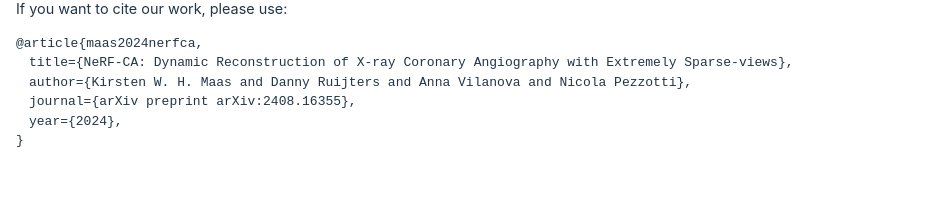
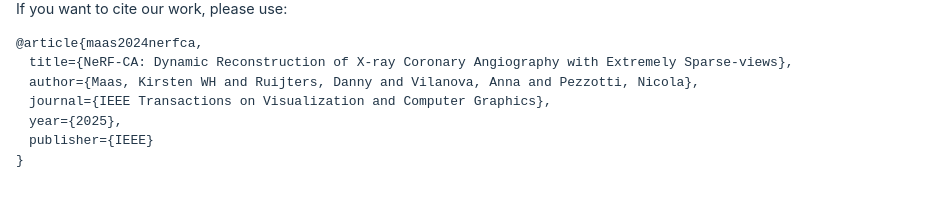
Before and after one commit to kirstenmaas/nerfca, a React (Vite) app: page / in a window 1280 px wide. Shown: the part 2878-3079 px from the top of the page, without its empty margins (0-931 px from the left). Built offline with nearby package versions, Linux system fonts and the light colour scheme.

Commit message:
Update citation

```diff
--- a/src/App.jsx
+++ b/src/App.jsx
@@ -93,9 +93,10 @@ function App() {
           <code>
             <div>{"@article{maas2024nerfca,"}</div>
             <div style={{ margin: '0 0 0 1em'}}> {"title={NeRF-CA: Dynamic Reconstruction of X-ray Coronary Angiography with Extremely Sparse-views},"}</div>
-            <div style={{ margin: '0 0 0 1em'}}>{"author={Kirsten W. H. Maas and Danny Ruijters and Anna Vilanova and Nicola Pezzotti},"}</div>
-            <div style={{ margin: '0 0 0 1em'}}>{"journal={arXiv preprint arXiv:2408.16355},"}</div>
-            <div style={{ margin: '0 0 0 1em'}}>{"year={2024},"}</div>
+            <div style={{ margin: '0 0 0 1em'}}>{"author={Maas, Kirsten WH and Ruijters, Danny and Vilanova, Anna and Pezzotti, Nicola},"}</div>
+            <div style={{ margin: '0 0 0 1em'}}>{"journal={IEEE Transactions on Visualization and Computer Graphics},"}</div>
+            <div style={{ margin: '0 0 0 1em'}}>{"year={2025},"}</div>
+            <div style={{ margin: '0 0 0 1em'}}>{"publisher={IEEE}"}</div>
             <div>{"}"}</div>
           </code>
         </div>
```
